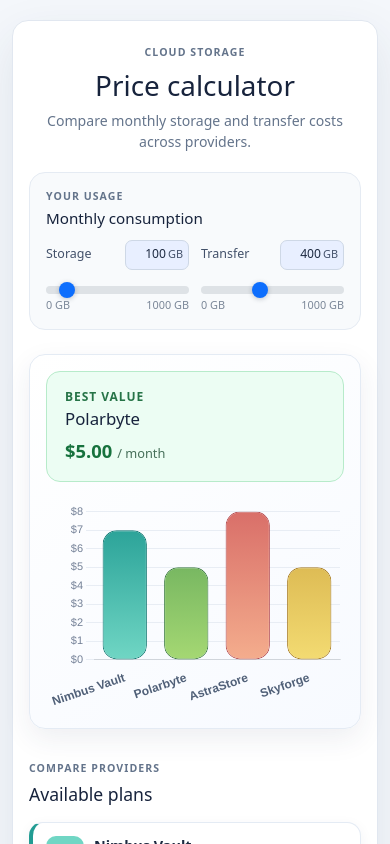
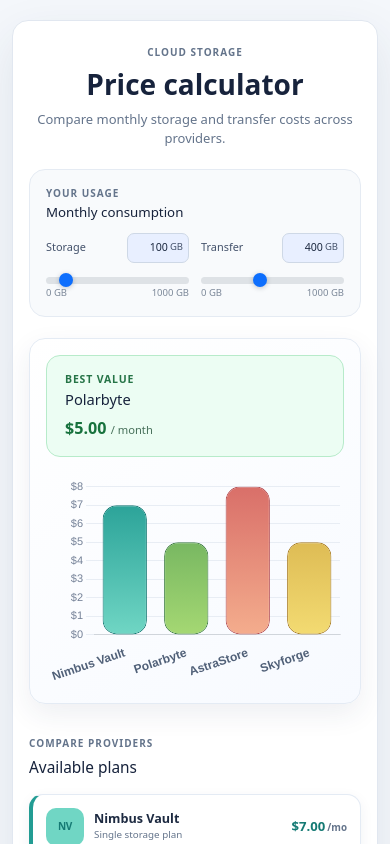
Before and after one commit to olena-shalyhina/price_calculator, a React (Create React App) app: page / in a window 390 px wide. Shown: the top 844 px of the page. Built offline with nearby package versions, Linux system fonts and the light colour scheme.

Commit message:
Fix responsive font sizing issue

```diff
--- a/src/App.css
+++ b/src/App.css
@@ -5,10 +5,12 @@
   min-height: 100vh;
   color: #17233c;
 }
+
 .main_container {
   max-width: 1120px;
   margin: 0 auto;
 }
+
 .calculator_card {
   background: #ffffff;
   border: 1px solid #e1e7f0;
@@ -16,55 +18,78 @@
   box-shadow: 0 18px 48px rgba(36, 55, 84, 0.1);
   padding: 40px;
 }
+
 .calculator_header {
   text-align: center;
   margin-bottom: 32px;
 }
+
 .eyebrow {
   color: #64748b;
-  font-size: 0.75rem;
+  font-size: 12px;
   font-weight: 700;
   letter-spacing: 0.1em;
   margin: 0 0 8px;
   text-transform: uppercase;
 }
+
 h1,
 h2,
 p {
   margin-top: 0;
 }
+
 h1 {
   color: #17233c;
-  font-size: clamp(2rem, 4vw, 2.75rem);
+  font-size: 40px;
+  line-height: 1.2;
   font-weight: 700;
   margin-bottom: 8px;
 }
+
 .calculator_description {
   color: #64748b;
+  font-size: 16px;
   margin-bottom: 0;
 }
+
 @media (min-width: 992px) {
   .App {
-    padding-bottom: clamp(12px, 3vh, 32px);
-    padding-top: clamp(12px, 3vh, 32px);
+    padding-top: 32px;
+    padding-bottom: 32px;
   }
 
   .calculator_card {
-    padding: clamp(16px, 2.5vh, 32px);
+    padding: 32px;
   }
 
   .calculator_header {
-    margin-bottom: clamp(14px, 2vh, 24px);
+    margin-bottom: 24px;
+  }
+
+  .calculator_card .container.mt-5 {
+    margin-top: 24px !important;
+  }
+}
+
+@media (max-width: 768px) {
+  .calculator_header {
+    margin-bottom: 20px;
   }
 
   h1 {
-    font-size: clamp(1.8rem, 4vh, 2.5rem);
+    font-size: 32px;
   }
 
-  .calculator_card .container.mt-5 {
-    margin-top: clamp(16px, 2.5vh, 28px) !important;
+  .calculator_description {
+    font-size: 14px;
+  }
+
+  .eyebrow {
+    font-size: 11px;
   }
 }
+
 @media (max-width: 540px) {
   .App {
     padding: 20px 12px;
@@ -74,22 +99,16 @@ h1 {
     border-radius: 16px;
     padding: 24px 16px;
   }
-}
-
-@media (max-width: 768px) {
-  .calculator_header {
-    margin-bottom: 20px;
-  }
 
   h1 {
-    font-size: clamp(1.65rem, 7vw, 2.1rem);
+    font-size: 28px;
   }
 
   .calculator_description {
-    font-size: 0.88rem;
+    font-size: 13px;
   }
 
   .eyebrow {
-    font-size: 0.66rem;
+    font-size: 10px;
   }
 }
--- a/src/index.css
+++ b/src/index.css
@@ -1,13 +1,21 @@
+* {
+  box-sizing: border-box;
+}
+
+html {
+  font-size: 14px;
+}
+
 body {
   margin: 0;
-  font-family: -apple-system, BlinkMacSystemFont, 'Segoe UI', 'Roboto', 'Oxygen',
-    'Ubuntu', 'Cantarell', 'Fira Sans', 'Droid Sans', 'Helvetica Neue',
-    sans-serif;
+  font-family:
+    -apple-system, BlinkMacSystemFont, 'Segoe UI', 'Roboto', 'Oxygen', 'Ubuntu',
+    'Cantarell', 'Fira Sans', 'Droid Sans', 'Helvetica Neue', sans-serif;
   -webkit-font-smoothing: antialiased;
   -moz-osx-font-smoothing: grayscale;
 }
 
 code {
-  font-family: source-code-pro, Menlo, Monaco, Consolas, 'Courier New',
-    monospace;
+  font-family:
+    source-code-pro, Menlo, Monaco, Consolas, 'Courier New', monospace;
 }
--- a/src/index.js
+++ b/src/index.js
@@ -9,5 +9,5 @@ const root = ReactDOM.createRoot(document.getElementById('root'));
 root.render(
   <Provider store={store}>
     <App />
-  </Provider>
+  </Provider>,
 );
```
Also changed, not shown: src/App.js (+8 -8 lines).
